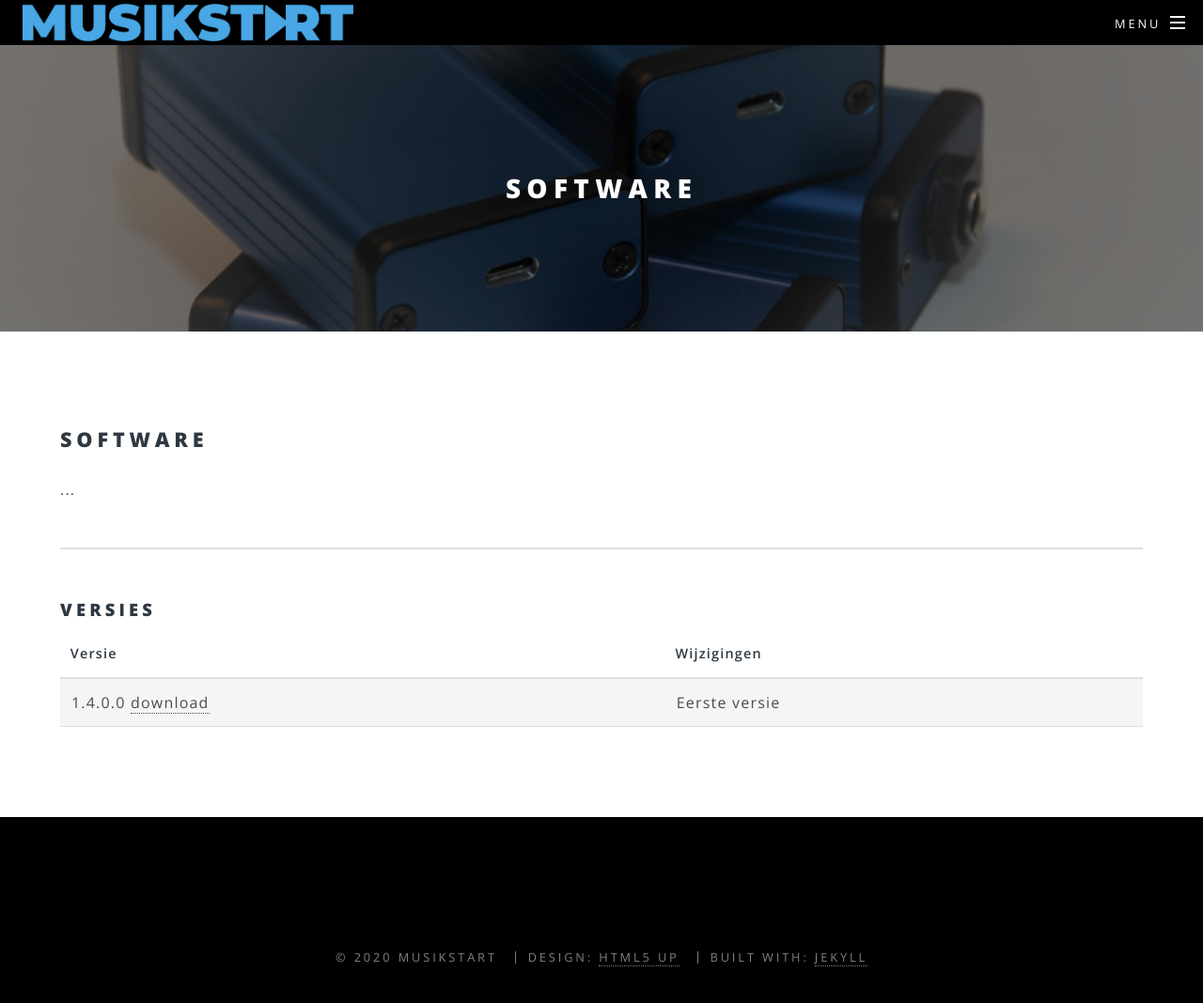
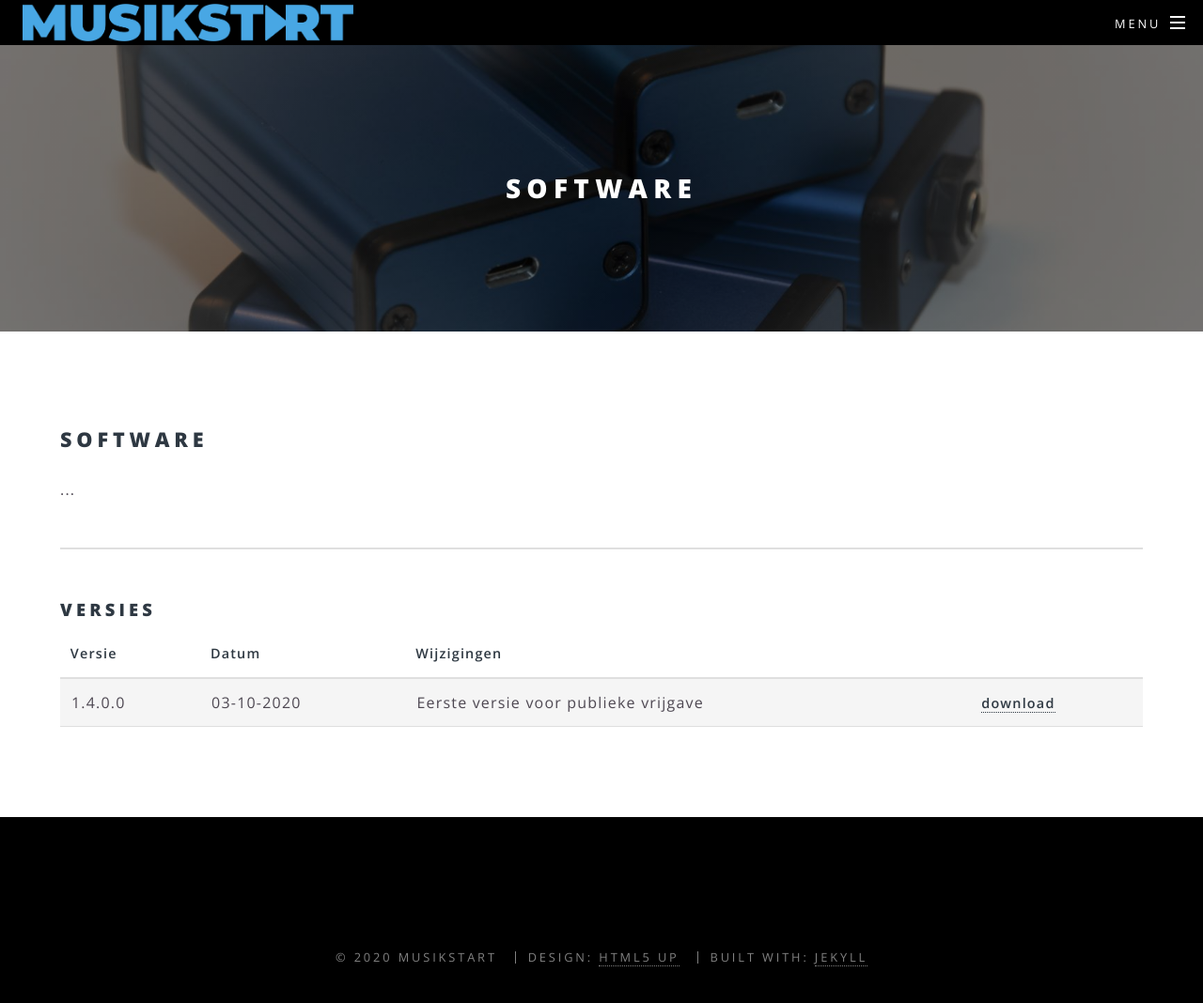
Before and after one commit to xsivreyer/musikstart, a Jekyll site: the page built from software.html, in a window 1280 px wide and 1122 px high. Shown: the top 1068 px of the window at 94% size. Built offline with Jekyll 4.4.1, drawn with Linux system fonts in a browser that asks for light colours.

Commit message:
Software versions

```diff
--- a/software.html
+++ b/software.html
@@ -14,13 +14,17 @@ title: Software
             <thead>
                 <tr>
                     <th>Versie</th>
+                    <th>Datum</th>
                     <th>Wijzigingen</th>
+                    <th></th>
                 </tr>
             </thead>
             <tbody>
                 <tr>
-                    <td><a id="1.4.0.0"></a>1.4.0.0 <a href="software/MUSIKSTART.1.4.0.0.zip">download</a></td>
-                    <td>Eerste versie</td>
+                    <td><a id="1.4.0.0"></a>1.4.0.0</td>
+                    <td>03-10-2020</td>
+                    <td>Eerste versie voor publieke vrijgave</td>
+                    <th><a href="software/MUSIKSTART.1.4.0.0.zip">download</a></th>
                 </tr>
             </tbody>
         </table>
```
Also changed, not shown: software/versions.xml (added, +8 -0 lines).
